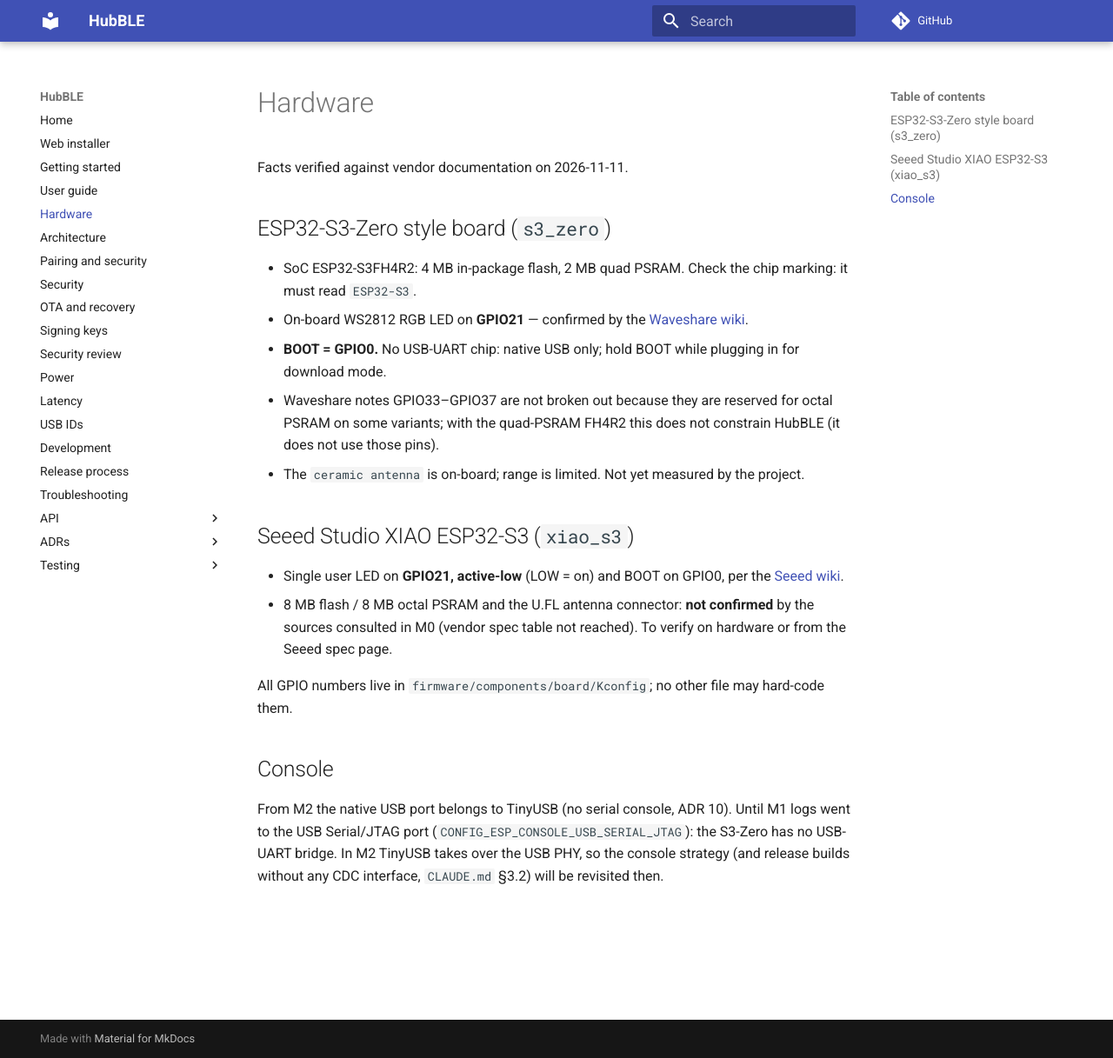
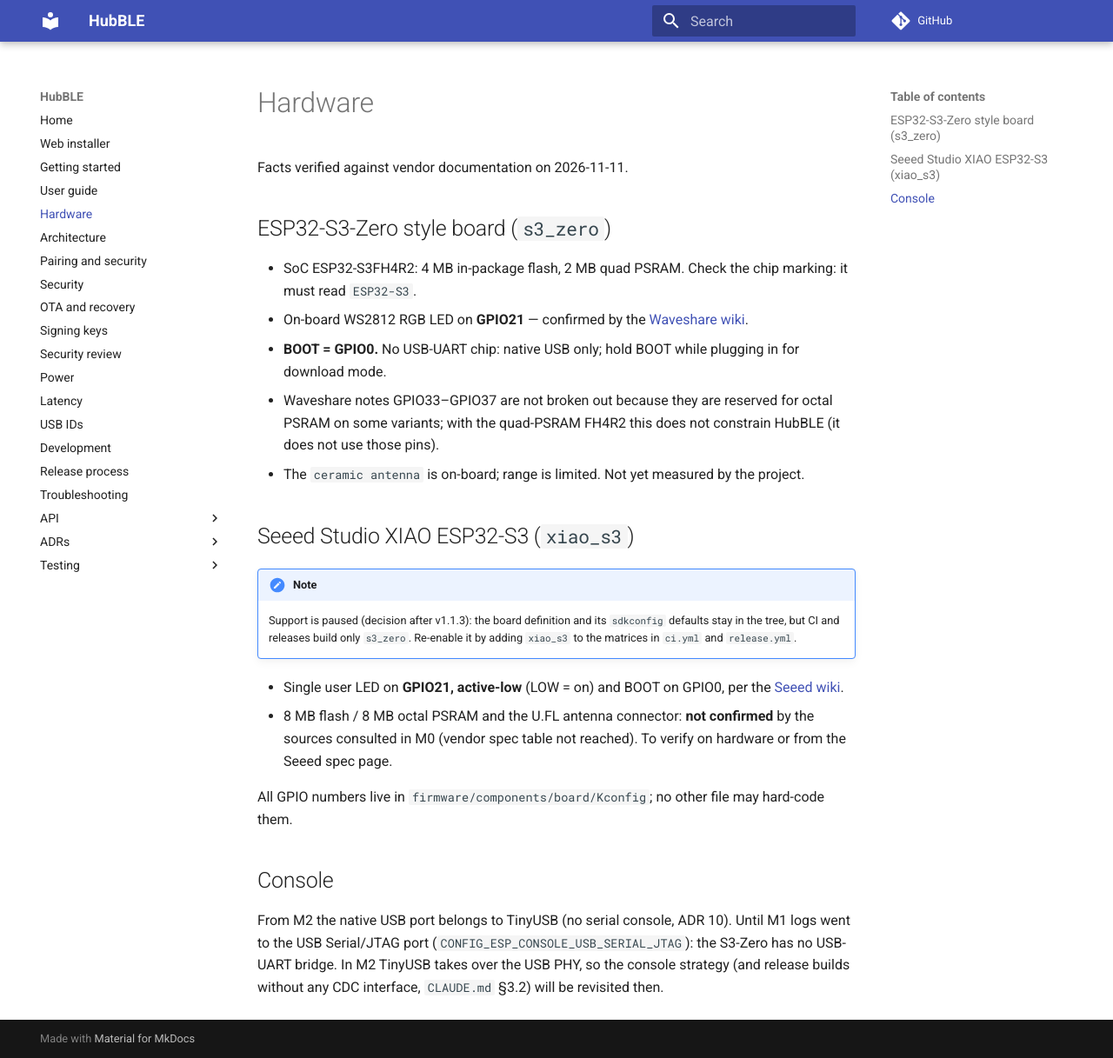
Before and after one commit to wildzer0/HubBLE, an MkDocs documentation site: the page built from docs/hardware.md, in a window 1280 px wide and 1217 px high. Shown: the whole window at 87% size. Built offline with MkDocs 1.6.1 and Material for MkDocs 9.7.7, drawn with Linux system fonts in a browser that asks for light colours; comment, search, counter and statistics services are not loaded.

Commit message:
ci: pause the XIAO ESP32-S3 target (only the S3-Zero is built and released)
Co-Authored-By: Claude Sonnet 5.5 <noreply@anthropic.com>

```diff
--- a/docs/hardware.md
+++ b/docs/hardware.md
@@ -14,6 +14,10 @@ Facts verified against vendor documentation on 2026-11-11.
 
 ## Seeed Studio XIAO ESP32-S3 (`xiao_s3`)
 
+!!! note
+    Support is paused (decision after v1.1.3): the board definition and its `sdkconfig` defaults stay in the tree, but CI and
+    releases build only `s3_zero`. Re-enable it by adding `xiao_s3` to the matrices in `ci.yml` and `release.yml`.
+
 - Single user LED on **GPIO21, active-low** (LOW = on) and BOOT on GPIO0, per the
   [Seeed wiki](https://wiki.seeedstudio.com/xiao_esp32s3_getting_started).
 - 8 MB flash / 8 MB octal PSRAM and the U.FL antenna connector: **not confirmed** by the sources
```
Also changed, not shown: CHANGELOG.md (+4 -0 lines), CLAUDE.md (+3 -0 lines), README.md (+1 -1 lines), docs/development.md (+1 -1 lines), docs/getting-started.md (+1 -1 lines), docs/install.md (+0 -4 lines), 4 other files.
